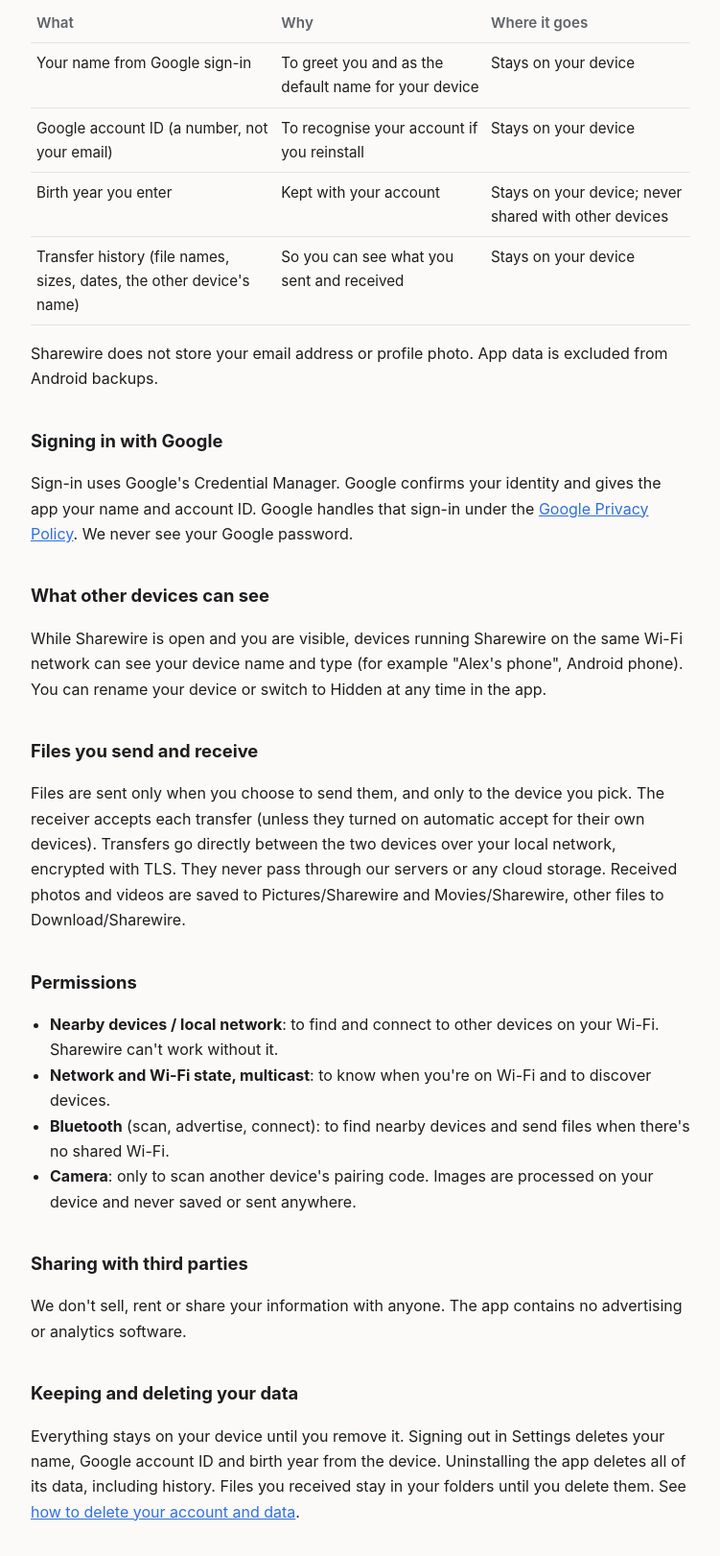
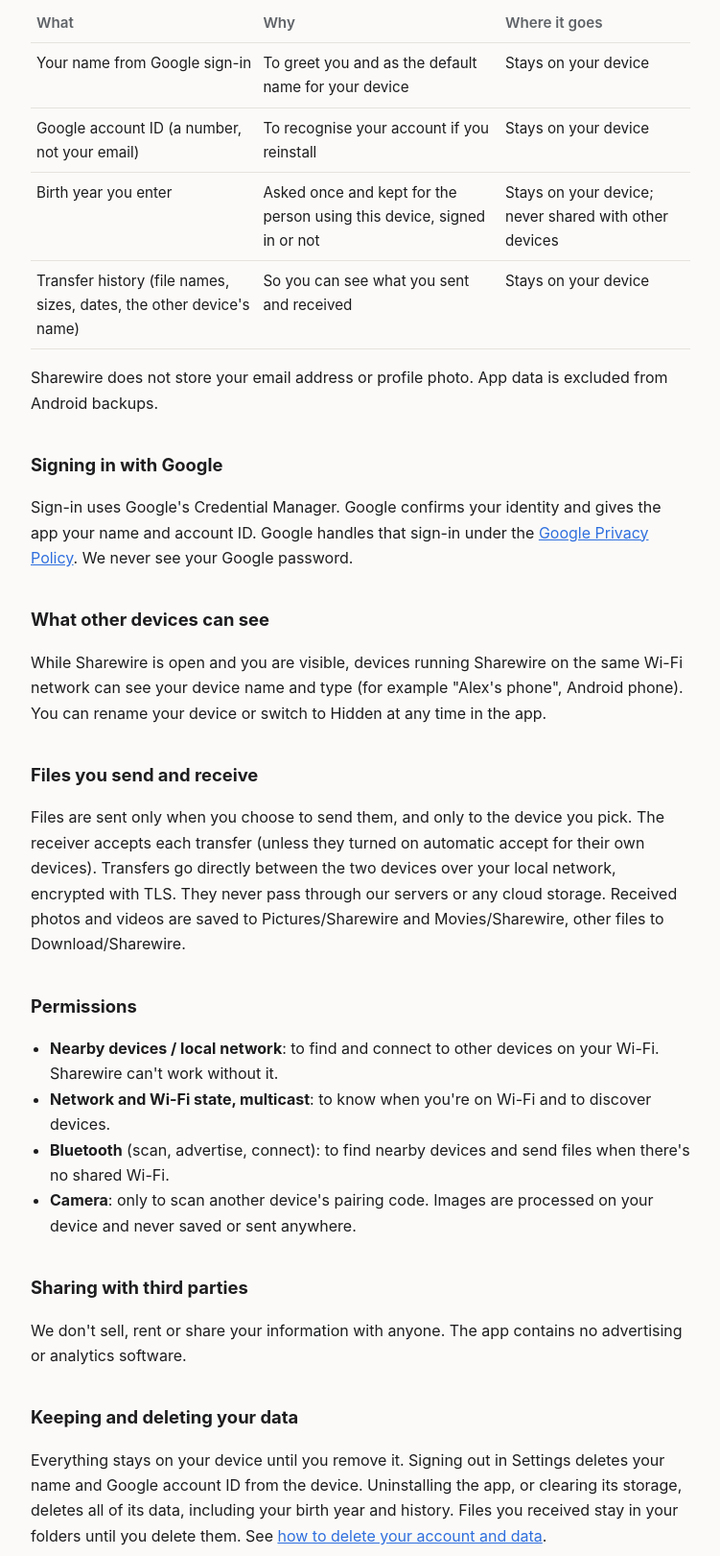
Before and after one commit to CruxM/sharewire, a plain HTML site: page privacy.html in a window 1280 px wide. Shown: the part 540-2161 px from the top of the page at 96% size, without its empty margins (264-1015 px from the left). Drawn offline with Linux system fonts and the light colour scheme.

Commit message:
Policy pages: sign out keeps the birth year; uninstall or clear storage removes it
Co-Authored-By: Claude Opus 5.5 <noreply@anthropic.com>

```diff
--- a/privacy.html
+++ b/privacy.html
@@ -20,7 +20,7 @@
 <tr><th>What</th><th>Why</th><th>Where it goes</th></tr>
 <tr><td>Your name from Google sign-in</td><td>To greet you and as the default name for your device</td><td>Stays on your device</td></tr>
 <tr><td>Google account ID (a number, not your email)</td><td>To recognise your account if you reinstall</td><td>Stays on your device</td></tr>
-<tr><td>Birth year you enter</td><td>Kept with your account</td><td>Stays on your device; never shared with other devices</td></tr>
+<tr><td>Birth year you enter</td><td>Asked once and kept for the person using this device, signed in or not</td><td>Stays on your device; never shared with other devices</td></tr>
 <tr><td>Transfer history (file names, sizes, dates, the other device's name)</td><td>So you can see what you sent and received</td><td>Stays on your device</td></tr>
 </table>
 <p>Sharewire does not store your email address or profile photo. App data is excluded from Android backups.</p>
@@ -46,7 +46,7 @@
 <p>We don't sell, rent or share your information with anyone. The app contains no advertising or analytics software.</p>
 
 <h2>Keeping and deleting your data</h2>
-<p>Everything stays on your device until you remove it. Signing out in Settings deletes your name, Google account ID and birth year from the device. Uninstalling the app deletes all of its data, including history. Files you received stay in your folders until you delete them. See <a href="delete-account.html">how to delete your account and data</a>.</p>
+<p>Everything stays on your device until you remove it. Signing out in Settings deletes your name and Google account ID from the device. Uninstalling the app, or clearing its storage, deletes all of its data, including your birth year and history. Files you received stay in your folders until you delete them. See <a href="delete-account.html">how to delete your account and data</a>.</p>
 
 <h2>Children</h2>
 <p>Sharewire is not directed at children under 13.</p>
```
Also changed, not shown: delete-account.html (+2 -2 lines).
